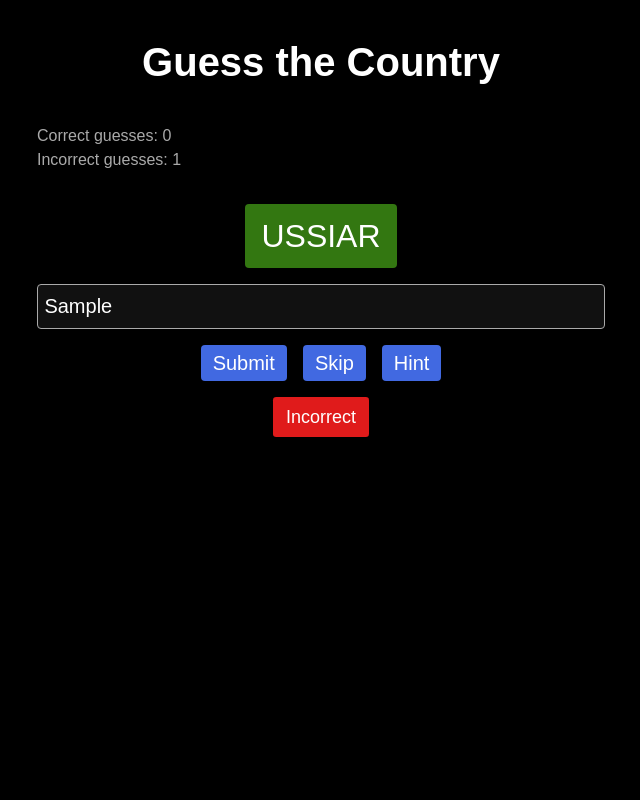
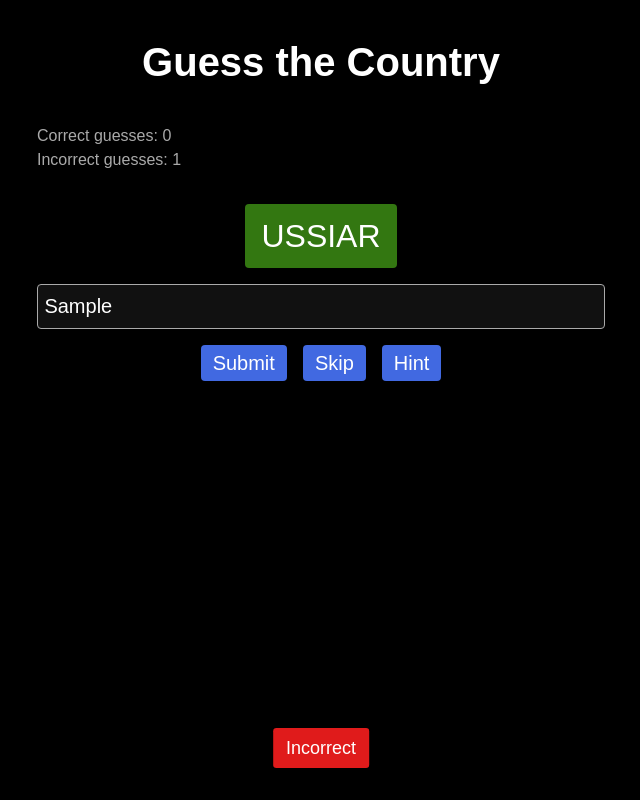
Before and after one commit to ScriptRaccoon/country-scrambler, a Svelte app: page / in a window 1280 px wide. Both pictures are taken after typing "Sample" into the empty fields and a click on the button "Submit". Shown: the whole page, without its empty margins (319-959 px from the left). Built offline with nearby package versions, Linux system fonts and the light colour scheme.

Commit message:
use toast for messaging

```diff
--- a/src/App.svelte
+++ b/src/App.svelte
@@ -1,7 +1,8 @@
 <script lang="ts">
-	import { fade, fly } from 'svelte/transition'
+	import { fly } from 'svelte/transition'
 	import countries from './data/countries.json'
 	import { scramble_words } from './lib/utils'
+	import Toast, { clear_toast, open_toast } from './lib/components/Toast.svelte'
 
 	let current_index = $state(Math.floor(Math.random() * countries.length))
 	let current_country = $derived(countries[current_index].toUpperCase())
@@ -10,16 +11,13 @@
 	let round = $state(0)
 	let has_shown_hint = $state(false)
 	let country_guess = $state('')
-	let message = $state('')
-	let error = $state('')
 	let correct_guesses = $state(0)
 	let incorrect_guesses = $state(0)
 
 	function generate_next_country() {
 		has_shown_hint = false
 		round++
-		message = ''
-		error = ''
+		clear_toast()
 		country_guess = ''
 		current_country = ''
 		current_index = Math.floor(Math.random() * countries.length)
@@ -27,31 +25,40 @@
 
 	function handle_submit(e: Event) {
 		e.preventDefault()
-		message = ''
-		error = ''
+		clear_toast()
 		const is_correct = country_guess.toUpperCase() === current_country
 		if (is_correct) {
 			correct_guesses++
-			message = 'Correct! 🎉'
+			open_toast({
+				text: 'Correct! 🎉',
+				variant: 'positive',
+			})
 			setTimeout(() => {
 				generate_next_country()
 			}, 1200)
 		} else {
 			incorrect_guesses++
-			error = 'Incorrect'
+			open_toast({
+				text: 'Incorrect',
+				variant: 'negative',
+			})
 		}
 	}
 
 	function show_hint() {
 		if (has_shown_hint) return
 		has_shown_hint = true
-		error = ''
-		message = current_country.substring(0, 2).toUpperCase() + '...'
+		open_toast({
+			text: current_country.substring(0, 2).toUpperCase() + '...',
+			variant: 'positive',
+		})
 	}
 
 	function reveal() {
-		error = ''
-		message = current_country
+		open_toast({
+			text: current_country,
+			variant: 'positive',
+		})
 	}
 </script>
 
@@ -98,29 +105,9 @@
 			{/if}
 		</div>
 	</form>
+</main>
 
-	<div class="message-wrapper">
-		{#if error}
-			<p
-				class="error"
-				in:fly={{ duration: 160, y: -40 }}
-				out:fade={{ duration: 160 }}
-			>
-				{error}
-			</p>
-		{/if}
-
-		{#if message}
-			<p
-				class="message"
-				in:fly={{ duration: 160, y: -40 }}
-				out:fade={{ duration: 160 }}
-			>
-				{message}
-			</p>
-		{/if}
-	</div>
-</main>
+<Toast />
 
 <style>
 	header {
@@ -134,8 +121,7 @@
 		padding-inline: 1rem;
 	}
 
-	.card-wrapper,
-	.message-wrapper {
+	.card-wrapper {
 		display: grid;
 
 		> * {
@@ -170,23 +156,6 @@
 		}
 	}
 
-	.error,
-	.message {
-		font-size: 1.125rem;
-		width: fit-content;
-		margin-inline: auto;
-		padding: 0.4rem 0.8rem;
-		border-radius: 0.2rem;
-	}
-
-	.error {
-		background-color: var(--negative-color);
-	}
-
-	.message {
-		background-color: var(--positive-color);
-	}
-
 	.stats {
 		color: var(--secondary-font-color);
 		margin-bottom: 2rem;
--- /dev/null
+++ b/src/lib/components/Toast.svelte
@@ -0,0 +1,46 @@
+<script module lang="ts">
+	import { fly } from 'svelte/transition'
+
+	type ToastState = {
+		text: string
+		variant: 'positive' | 'negative'
+	} | null
+
+	let toast_state = $state<ToastState>(null)
+
+	export function open_toast(state: ToastState) {
+		toast_state = state
+	}
+
+	export function clear_toast() {
+		toast_state = null
+	}
+</script>
+
+{#if toast_state}
+	<div class="toast {toast_state.variant}" transition:fly={{ duration: 160, y: -40 }}>
+		{toast_state.text}
+	</div>
+{/if}
+
+<style>
+	.toast {
+		z-index: 10;
+		position: absolute;
+		bottom: 2rem;
+		left: 50%;
+		transform: translateX(-50%);
+		font-size: 1.125rem;
+		padding: 0.4rem 0.8rem;
+		border-radius: 0.2rem;
+		box-shadow: 0 0 1rem #0004;
+	}
+
+	.toast.negative {
+		background-color: var(--negative-color);
+	}
+
+	.toast.positive {
+		background-color: var(--positive-color);
+	}
+</style>
```
